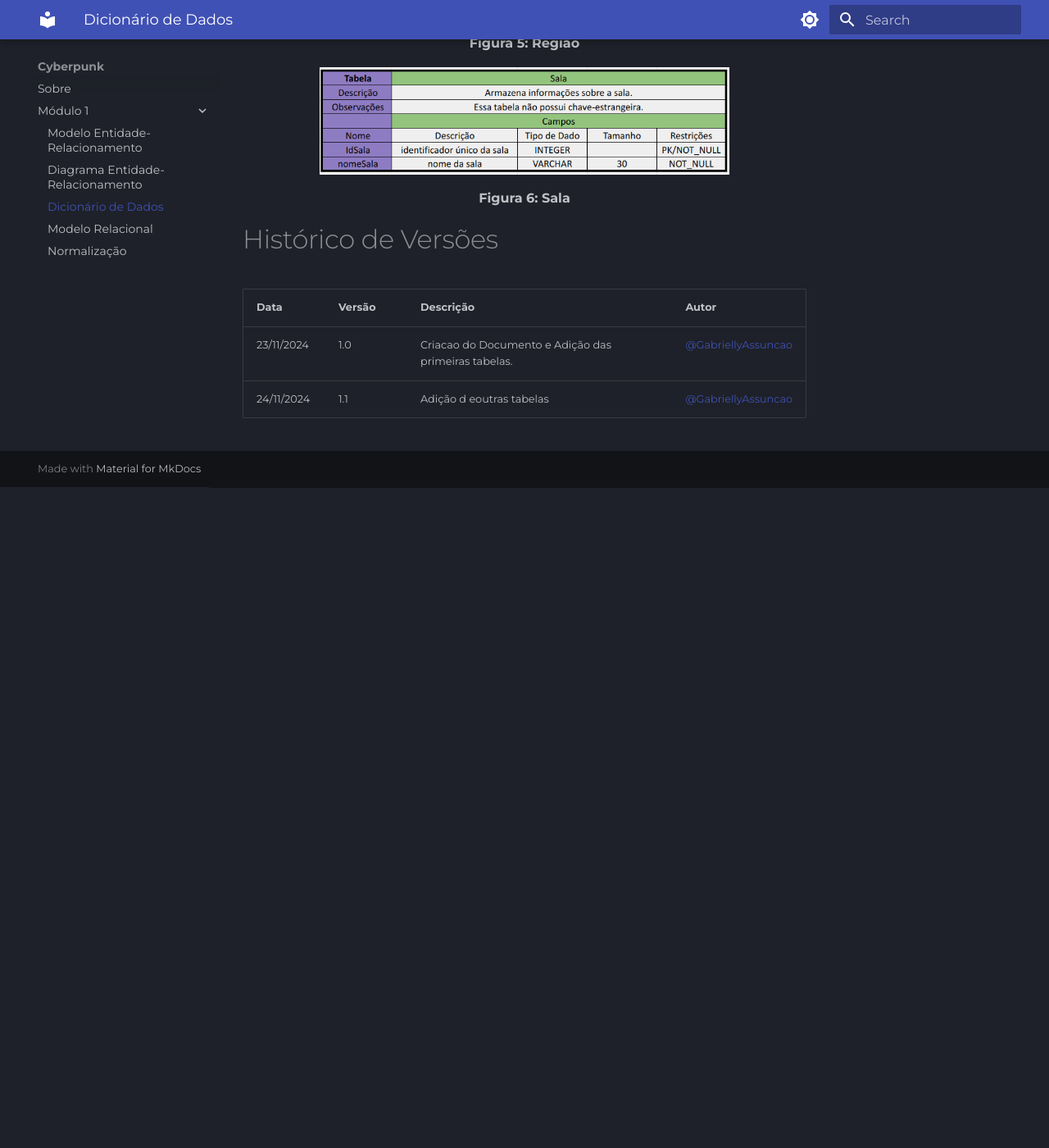
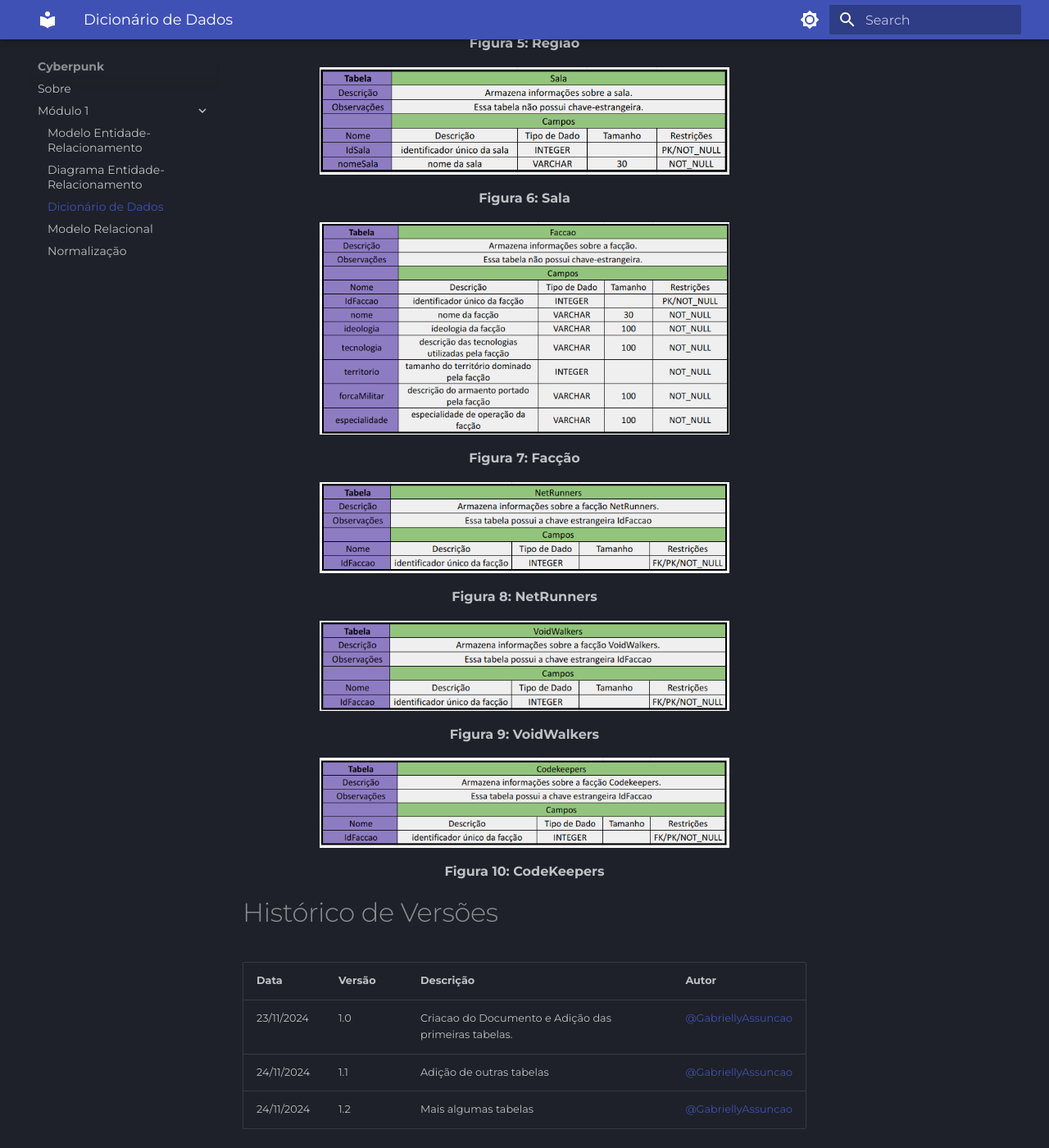
Before and after one commit to SBD1/2024.2-Cyberpunk, an MkDocs documentation site: the page built from docs/modulo1/Dicionario.md, in a window 1280 px wide and 1400 px high, scrolled down 1716 px. Shown: the whole window at 82% size. Built offline with MkDocs 1.6.1 and Material for MkDocs 9.7.7, drawn with Linux system fonts in a browser that asks for light colours; before the commit the page ends 2310 px from its top, so only the background shows below that.

Commit message:
adicionando tabelas

```diff
--- a/docs/modulo1/Dicionario.md
+++ b/docs/modulo1/Dicionario.md
@@ -32,9 +32,29 @@
   <p><b>Figura 6: Sala</b></p>
 </div>
 
+<div align="center">
+  <img align="center" src="https://raw.githubusercontent.com/SBD1/2024.2-Cyberpunk/refs/heads/docs/docs/assets/dd-faccao.png" alt="mapa" width="500" height="400">
+  <p><b>Figura 7: Facção</b></p>
+</div>
+
+<div align="center">
+  <img align="center" src="https://raw.githubusercontent.com/SBD1/2024.2-Cyberpunk/refs/heads/docs/docs/assets/dd-net.png" alt="mapa" width="500" height="400">
+  <p><b>Figura 8: NetRunners</b></p>
+</div>
+
+<div align="center">
+  <img align="center" src="https://raw.githubusercontent.com/SBD1/2024.2-Cyberpunk/refs/heads/docs/docs/assets/dd-void.png" alt="mapa" width="500" height="400">
+  <p><b>Figura 9: VoidWalkers</b></p>
+</div>
+
+<div align="center">
+  <img align="center" src="https://raw.githubusercontent.com/SBD1/2024.2-Cyberpunk/refs/heads/docs/docs/assets/dd-code.png" alt="mapa" width="500" height="400">
+  <p><b>Figura 10: CodeKeepers</b></p>
+</div>
 
 # Histórico de Versões
 | Data       | Versão | Descrição   | Autor     |
 | ---------- | ------ | ----------- | --------- |
 | 23/11/2024 | 1.0   | Criacao do Documento e Adição das primeiras tabelas. | [@GabriellyAssuncao](https://github.com/GabriellyAssuncao) |
-| 24/11/2024 | 1.1   | Adição d eoutras tabelas | [@GabriellyAssuncao](https://github.com/GabriellyAssuncao) |
+| 24/11/2024 | 1.1   | Adição de outras tabelas | [@GabriellyAssuncao](https://github.com/GabriellyAssuncao) |
+| 24/11/2024 | 1.2   | Mais algumas tabelas | [@GabriellyAssuncao](https://github.com/GabriellyAssuncao) |
```
Also changed, not shown: docs/assets/dd-code.png (added), docs/assets/dd-faccao.png (added), docs/assets/dd-net.png (added), docs/assets/dd-void.png (added).
